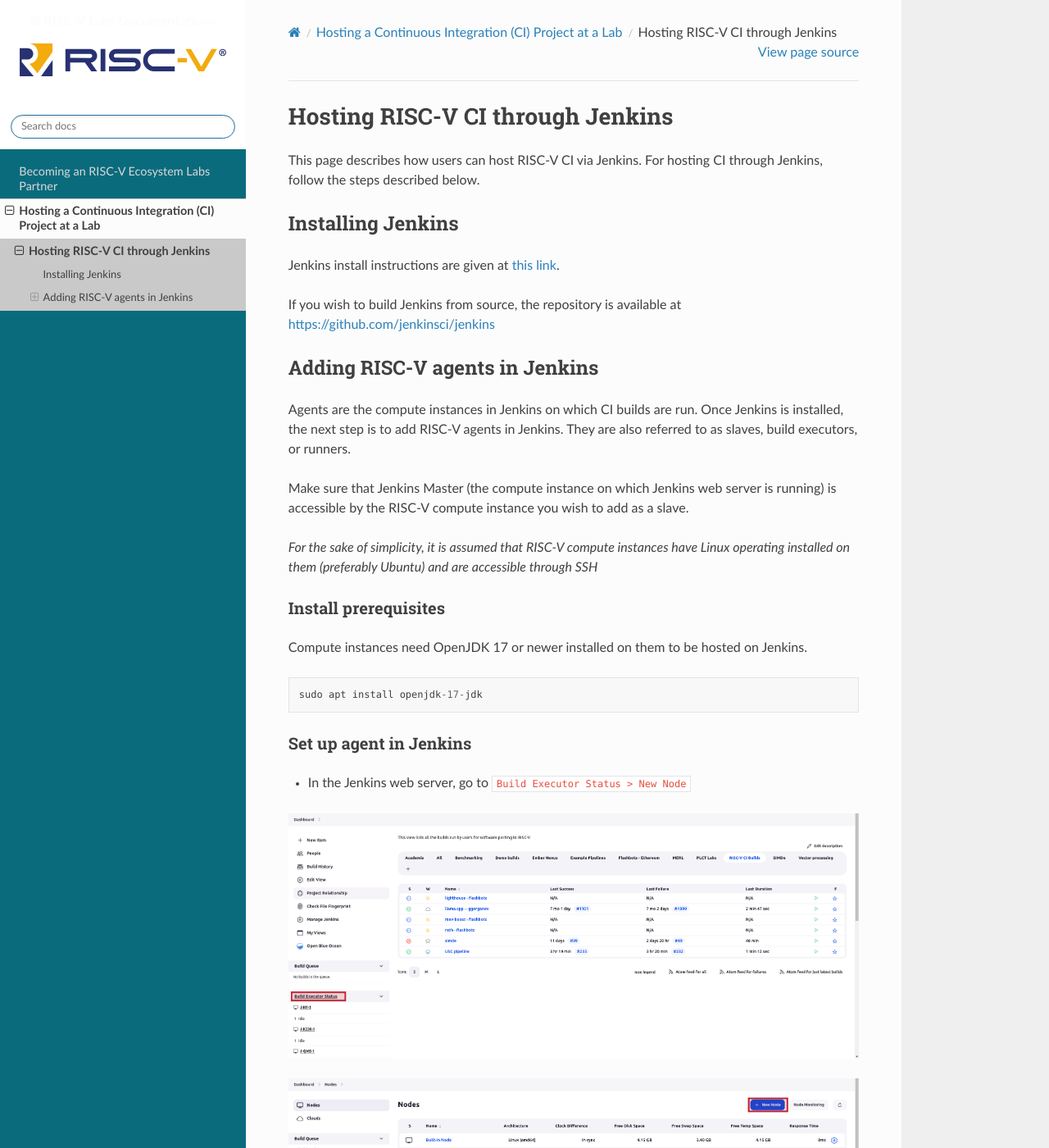
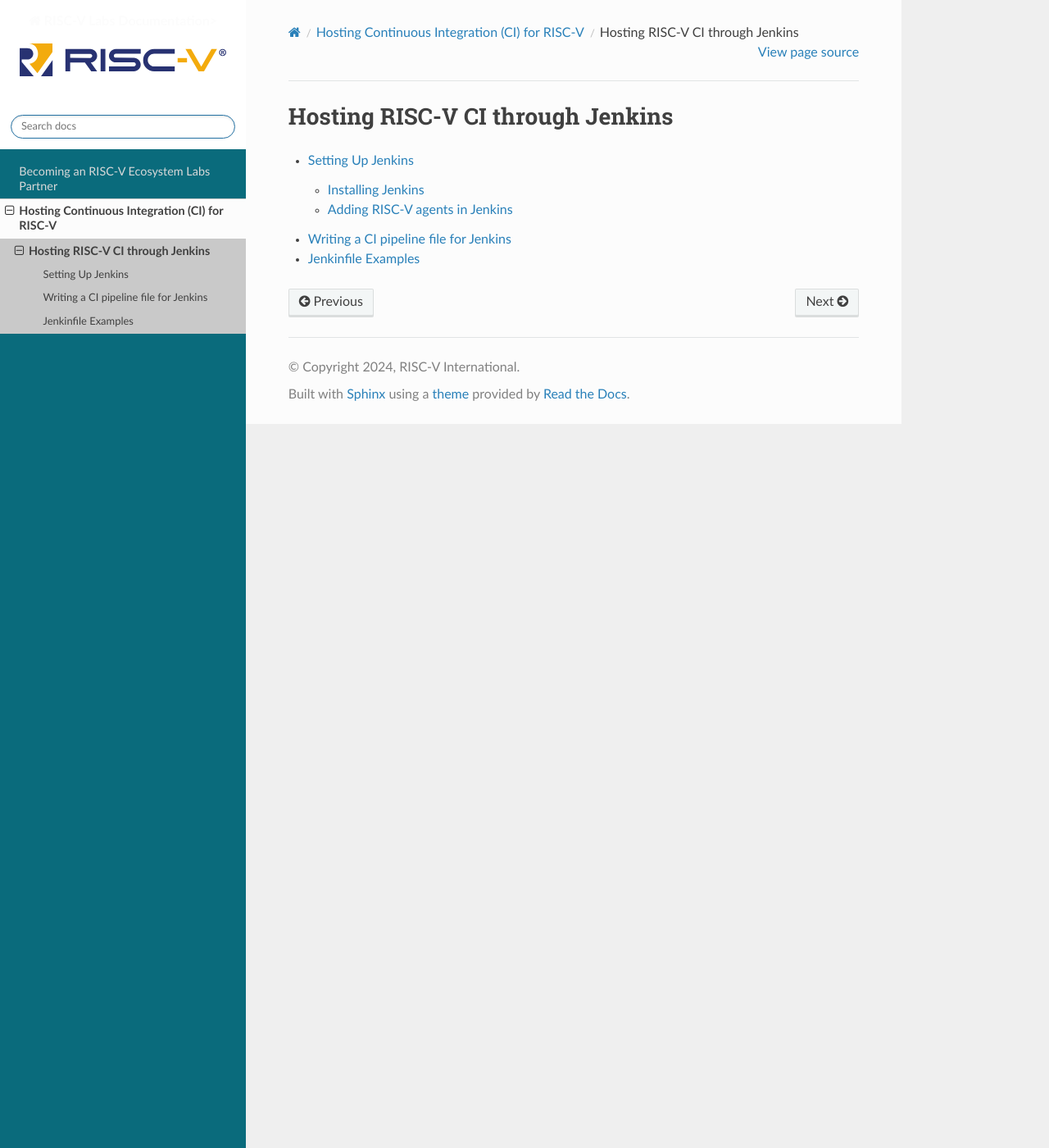
Before and after one commit to riscv-admin/labs-doc, a Sphinx documentation site: the page built from source/hosting_jenkins.rst, in a window 1280 px wide and 1400 px high. Shown: the whole window at 82% size. Built offline with Sphinx 7.4.7 and the Read the Docs theme 2.0.0, drawn with Linux system fonts in a browser that asks for light colours; some of the changed text lies outside the part shown.

Commit message:
Added jenkins CI file integration

```diff
--- a/source/ci_hosting.rst
+++ b/source/ci_hosting.rst
@@ -1,10 +1,10 @@
 ======================================================
-Hosting a Continuous Integration (CI) Project at a Lab
+Hosting Continuous Integration (CI) for RISC-V
 ======================================================
 
 Hosting a continuous integration project at a lab means providing RISC-V hardware or emulated compute instances as CI runners/agents for public use. CI compute instances can be integrated with version control systems such as GitHub, GitLab, etc. and can automate the build process of the source code for developers.
 
-Following version control systems currently support RISC-V CI:
+Following platforms currently support RISC-V CI:
 
 #. Jenkins
 #. GitLab
--- a/source/hosting_jenkins.rst
+++ b/source/hosting_jenkins.rst
@@ -2,62 +2,9 @@
 Hosting RISC-V CI through Jenkins
 ==================================
 
-This page describes how users can host RISC-V CI via Jenkins. For hosting CI through Jenkins, follow the steps described below.
 
-Installing Jenkins
-===================
+.. toctree::
+    :maxdepth: 2
 
-Jenkins install instructions are given at `this link <https://www.jenkins.io/doc/book/installing/>`_.
-
-If you wish to build Jenkins from source, the repository is available at `<https://github.com/jenkinsci/jenkins>`_
-
-Adding RISC-V agents in Jenkins
-===============================
-
-Agents are the compute instances in Jenkins on which CI builds are run.
-Once Jenkins is installed, the next step is to add RISC-V agents in Jenkins. They are also referred to as slaves, build executors, or runners.
-
-Make sure that Jenkins Master (the compute instance on which Jenkins web server is running) is accessible by the RISC-V compute instance you wish to add as a slave.
-
-*For the sake of simplicity, it is assumed that RISC-V compute instances have Linux operating installed on them (preferably Ubuntu) and are accessible through SSH*
-
-Install prerequisites
----------------------
-
-Compute instances need OpenJDK 17 or newer installed on them to be hosted on Jenkins.
-
-.. code::
-
-    sudo apt install openjdk-17-jdk
-
-
-Set up agent in Jenkins
------------------------
-
-* In the Jenkins web server, go to :code:`Build Executor Status > New Node`
-
-.. image:: assets/hosting_jenkins_1.png
-
-.. image:: assets/hosting_jenkins_2.png
-
-* Add a Node name (this will be displayed in the build executor list) and select Permanent Agent
-
-* Add a suitable description for users who will be using that compute instance
-
-.. image:: assets/hosting_jenkins_3.png
-
-* Add the number of executors (this indicates how many builds can run concurrently)
-* Change :code:`Launch method` to :code:`Launch agents via SSH` since our agent is accessible via SSH
-* In :code:`Host`, add the IP or URL which can be used to access the compute instance
-* In :code:`Credentials`, click on :code:`Add` if you have not created the credentials yet and add the credentials :code:`Kind` as :code:`Username with password` (these are the credentials which you can use to SSH to your RISC-V compute instance)
-* In :code:`Host Key Verification Strategy`, select :code:`Manually trusted key Verification strategy` and also check :code:`Require manual verification of initial connection`
-* If you access the RISC-V compute instance through a port other than 22, click on :code:`Advanced` and enter :code:`Port`
-* Leave other settings as is and click save
-
-Once the settings are saved, you will see :code:`Trust SSH Host Key` on the left bar. Click on it and grant permission to use the compute instance to the Jenkins controller.
-
-.. image:: assets/hosting_jenkins_4.png
-
-.. image:: assets/hosting_jenkins_5.png
-
-Now the Jenkins agent is added and can be used. For using Jenkins as mentioned above instance, use the name which you gave it at the start in your build pipelines of Jenkins.
+    setting_up_jenkins
+    writing_ci_pipeline_file
```
Also changed, not shown: source/setting_up_jenkins.rst (added, +63 -0 lines), source/writing_ci_pipeline_file.rst (added, +45 -0 lines).
